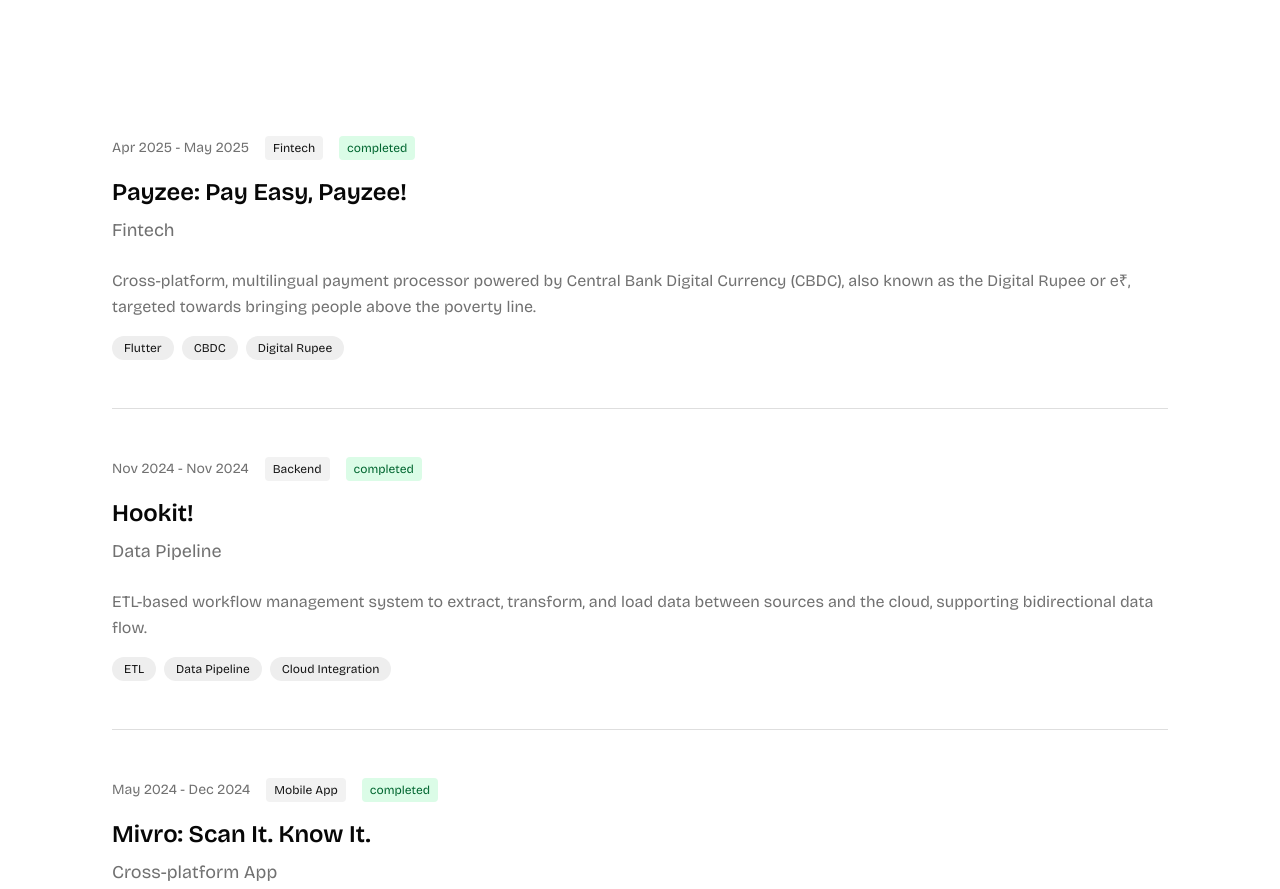
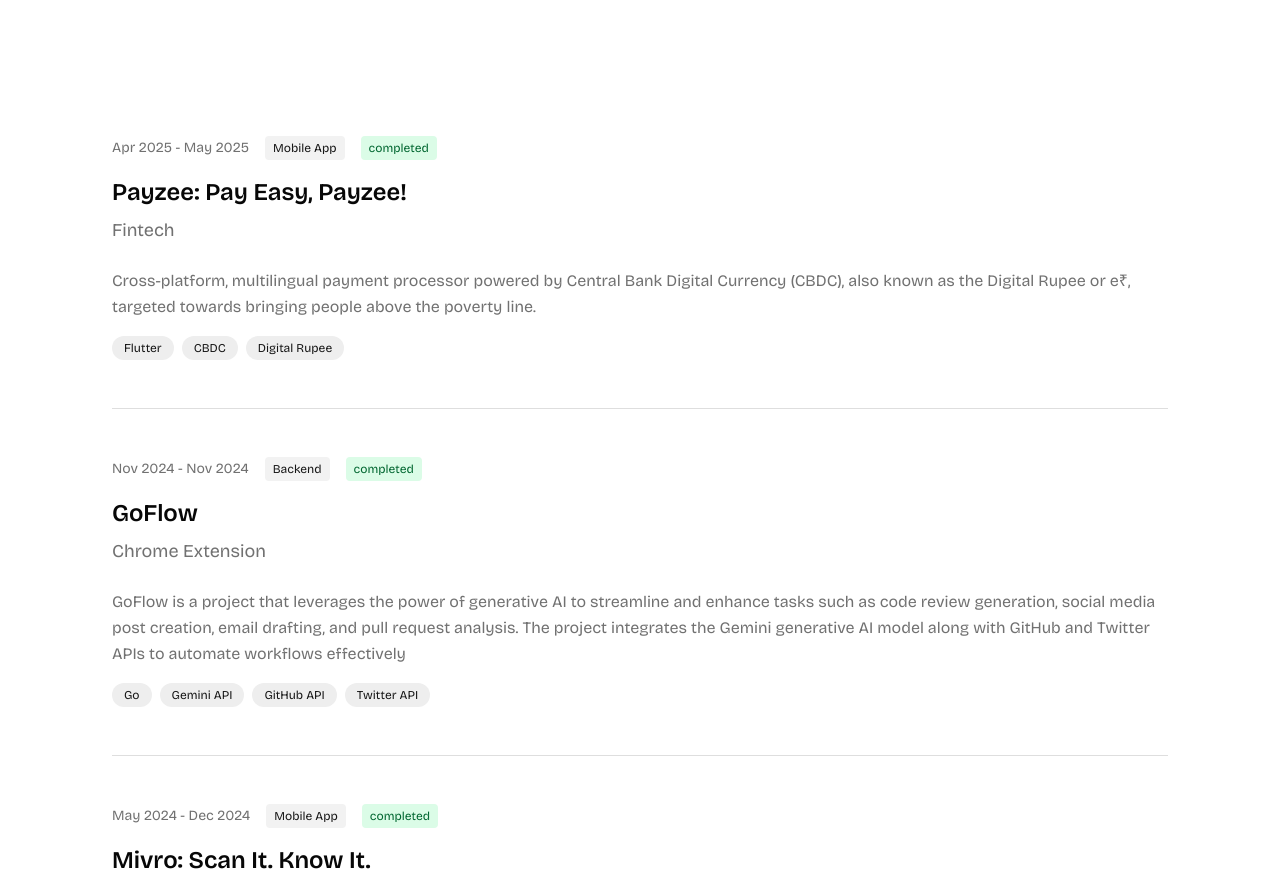
Before and after one commit to rishichirchi/portfolio, a Next.js app: page /projects in a window 1280 px wide. Shown: the part 400-1289 px from the top of the page. Built offline with nearby package versions, Linux system fonts and the light colour scheme.

Commit message:
feat: Update project details and add new project "GoFlow" with AI integration

```diff
--- a/src/data/projects.ts
+++ b/src/data/projects.ts
@@ -7,7 +7,7 @@
     subtitle: "Fintech",
     startDate: "2025-04-01",
     endDate: "2025-05-01",
-    category: "Fintech",
+    category: "Mobile App",
     description:
       "Cross-platform, multilingual payment processor powered by Central Bank Digital Currency (CBDC), also known as the Digital Rupee or e₹, targeted towards bringing people above the poverty line.",
     status: "completed",
@@ -26,16 +26,16 @@
     technologies: ["Flutter", "Web Extension", "Product Scanning"],
   },
   {
-    id: "hookit",
-    title: "Hookit!",
-    subtitle: "Data Pipeline",
-    startDate: "2024-11-01",
-    endDate: "2024-11-01",
+    id: "goflow",
+    title: "GoFlow",
+    subtitle: "Chrome Extension",
+    startDate: "2024-11-22",
+    endDate: "2024-11-22",
     category: "Backend",
     description:
-      "ETL-based workflow management system to extract, transform, and load data between sources and the cloud, supporting bidirectional data flow.",
+      "GoFlow is a project that leverages the power of generative AI to streamline and enhance tasks such as code review generation, social media post creation, email drafting, and pull request analysis. The project integrates the Gemini generative AI model along with GitHub and Twitter APIs to automate workflows effectively",
     status: "completed",
-    technologies: ["ETL", "Data Pipeline", "Cloud Integration"],
+    technologies: ["Go", "Gemini API", "GitHub API", "Twitter API"],
   },
 ];
 
```
Also changed, not shown: 1 other file (tests, documents, lock files or other folders).
